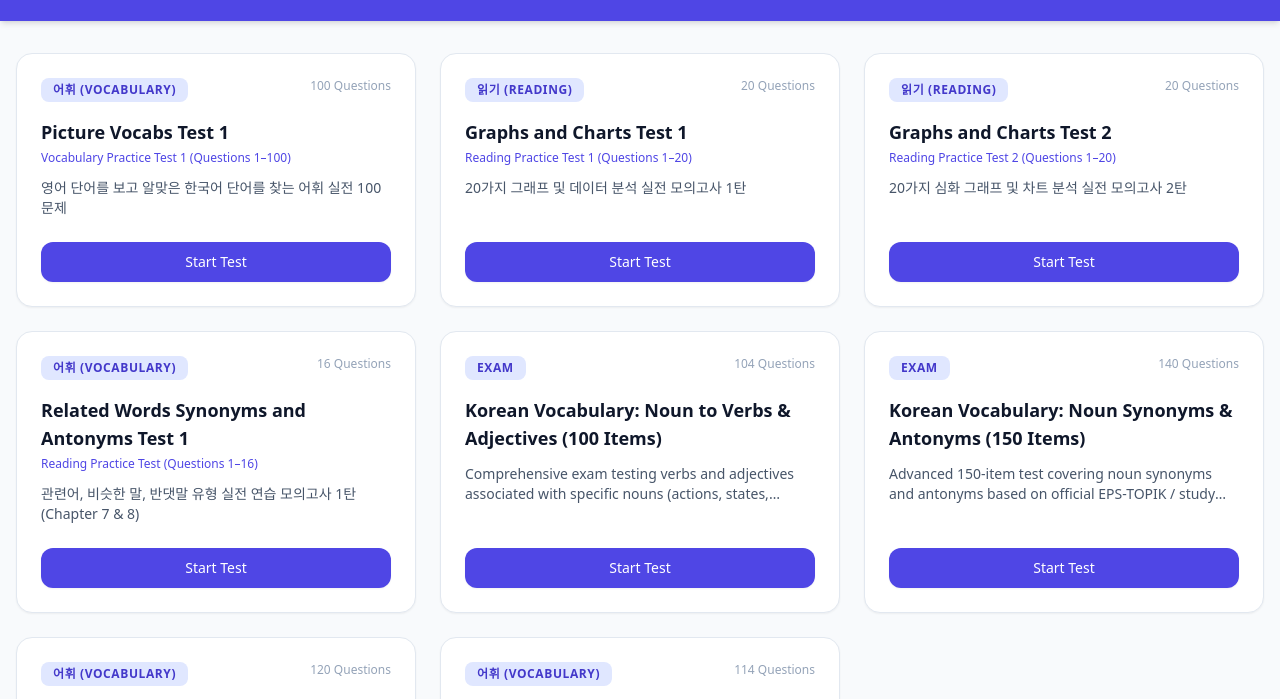
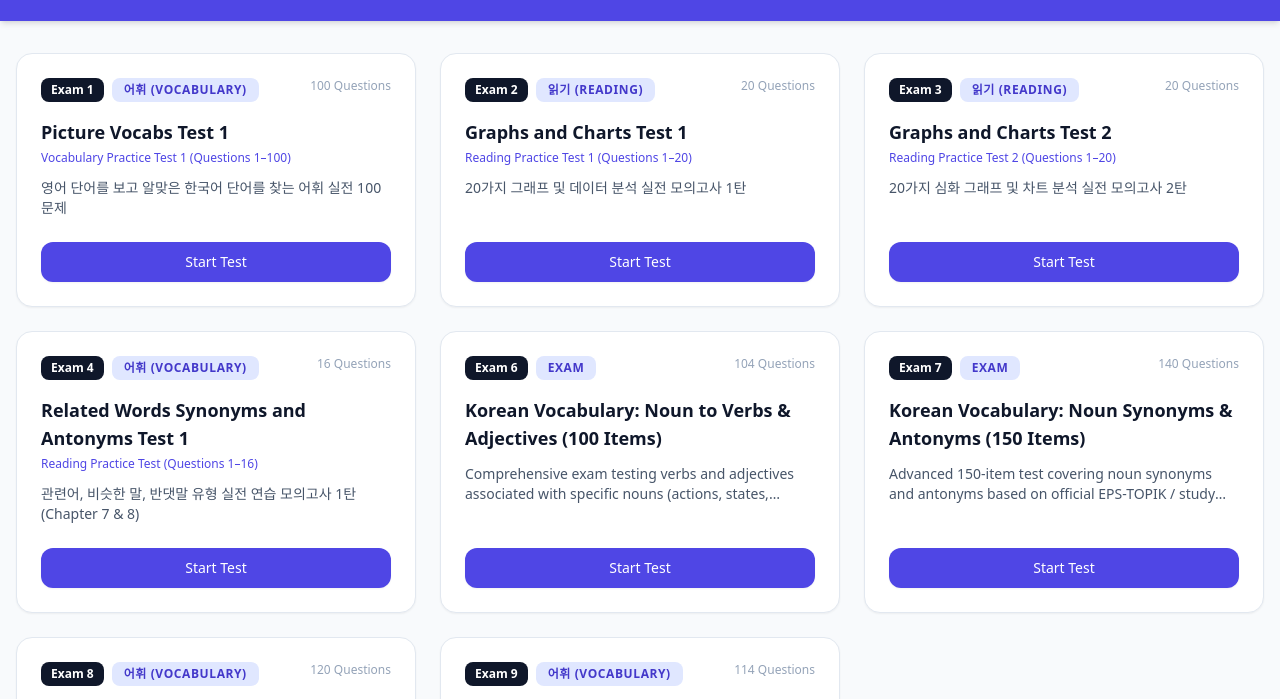
Before and after one commit to limitlessinfinity/myvlearnexams, a plain HTML site: page index.html in a window 1280 px wide. Shown: the part 83-782 px from the top of the page. Drawn offline with nearby package versions, Linux system fonts and the light colour scheme.

Commit message:
Add exam number display to exam cards
Updated exam card layout to include exam number alongside badge.

```diff
--- a/index.html
+++ b/index.html
@@ -113,12 +113,17 @@
                 const exam = window.allExams && window.allExams[key];
                 if (!exam) return;
 
+                const examNum = key.replace('exam', 'Exam '); // Generates "Exam 1", "Exam 2", etc.
+
                 const card = document.createElement('div');
                 card.className = 'bg-white rounded-2xl border border-slate-200 p-6 shadow-sm hover:shadow-md transition flex flex-col justify-between';
                 card.innerHTML = `
                     <div>
                         <div class="flex justify-between items-start mb-4">
-                            <span class="px-3 py-1 bg-indigo-100 text-indigo-700 font-semibold text-xs rounded-lg uppercase tracking-wider">${exam.badge || 'Exam'}</span>
+                            <div class="flex items-center gap-2">
+                                <span class="px-2.5 py-1 bg-slate-900 text-white font-bold text-xs rounded-lg">${examNum}</span>
+                                <span class="px-3 py-1 bg-indigo-100 text-indigo-700 font-semibold text-xs rounded-lg uppercase tracking-wider">${exam.badge || 'Exam'}</span>
+                            </div>
                             <span class="text-xs font-medium text-slate-400">${exam.questions.length} Questions</span>
                         </div>
                         <h3 class="text-lg font-bold text-slate-900 mb-1">${exam.title}</h3>
```
